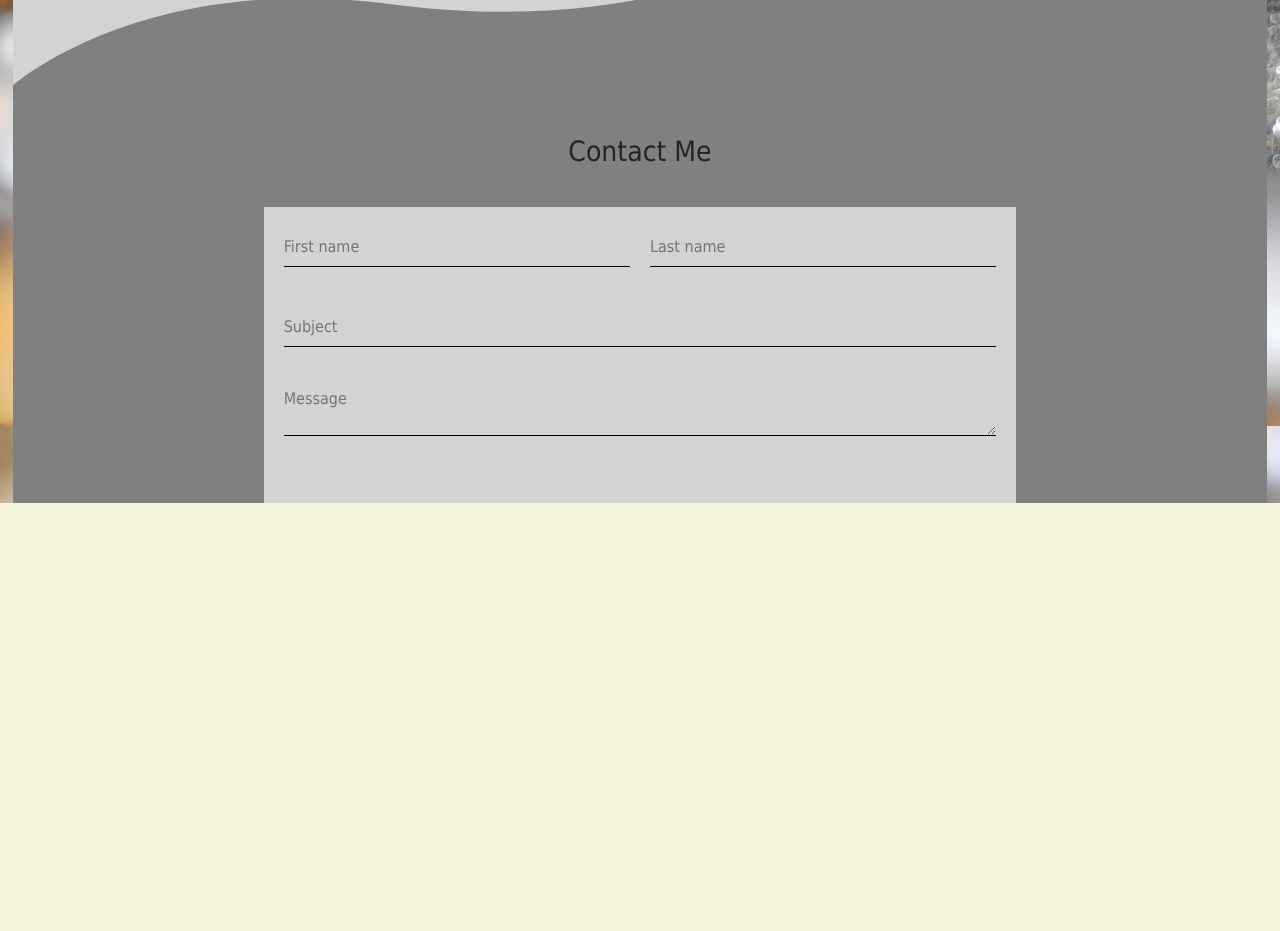
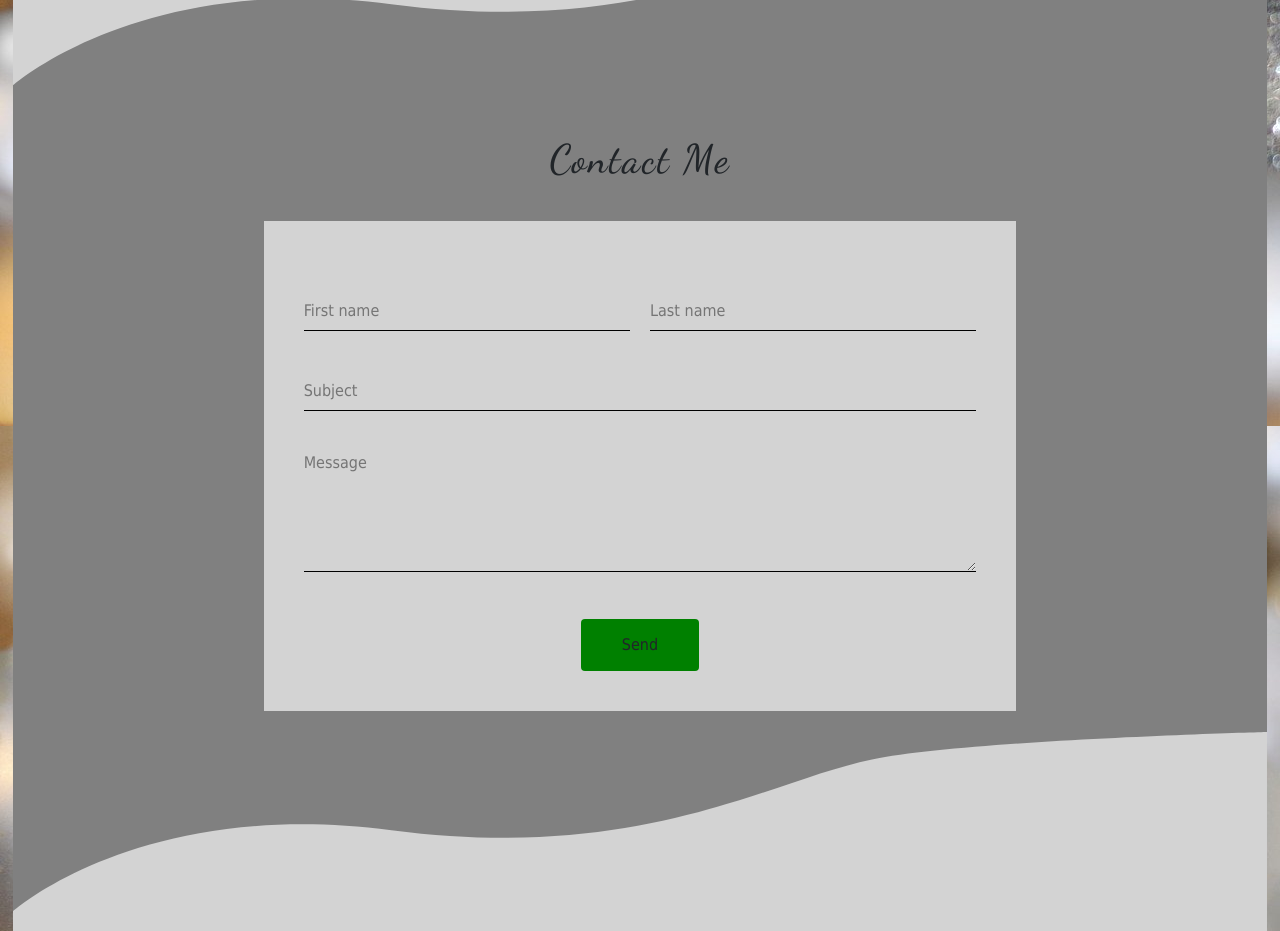
Before and after one commit to EarthmanAman/noble, a plain HTML site: page index.html in a window 1280 px wide. Shown: the part 6560-7491 px from the top of the page. Before the commit the page ends 7063 px from the top, so only its background shows below. Drawn offline with nearby package versions, Linux system fonts and the light colour scheme.

Commit message:
contact bottom

```diff
--- a/css/styles.css
+++ b/css/styles.css
@@ -1064,6 +1064,8 @@ ul.social-icons.list-inline {
 	width: 98%;
 	left: 1%;
 	right: 1%;
+
+	padding-bottom: 220px;
 }
 
 .contact-title {
@@ -1071,6 +1073,9 @@ ul.social-icons.list-inline {
 }
 
 .contact-title h3 {
+	font-family: 'Dancing Script', cursive;
+	font-size: 40px;
+	letter-spacing: 2px;
 	text-align: center;
 }
 
@@ -1081,7 +1086,7 @@ ul.social-icons.list-inline {
 	left: 20%;
 	right: 20%;
 
-	padding: 20px;
+	padding: 40px;
 }
 
 .contact-form label {
@@ -1121,6 +1126,7 @@ ul.social-icons.list-inline {
 
 .contact-name .first-name {
 	width: 50%;
+	margin-top: 30px;
 	margin-right: 10px;
 }
 
@@ -1128,7 +1134,13 @@ ul.social-icons.list-inline {
 
 .contact-name .last-name {
 	width: 50%;
+	margin-top: 30px;
 	margin-left: 10px;
+}
+
+.btn-send {
+	background: green;
+	padding: 13px 40px;
 }
 @media screen and (max-width: 968px) {
 
--- a/index.html
+++ b/index.html
@@ -563,10 +563,21 @@
 
 				<input type="text" placeholder="Subject"><br>
 
-				<textarea name="" id="" placeholder="Message"></textarea>
+				<textarea name="" id="" placeholder="Message" rows="5"></textarea>
+				<div align="center">
+					<button class="btn btn-send">Send</button>
+				</div>
 			</form>
 		</div>
+
+		<div class="border-img">
+			<img src="images/wave-bottom3.svg" alt="">
+		</div>
 	</section>
+
+	<footer class="footer-section">
+
+	</footer>
 	<script type="text/javascript" src="js/owl.carousel.min.js"></script>
 
 	<script>
```
